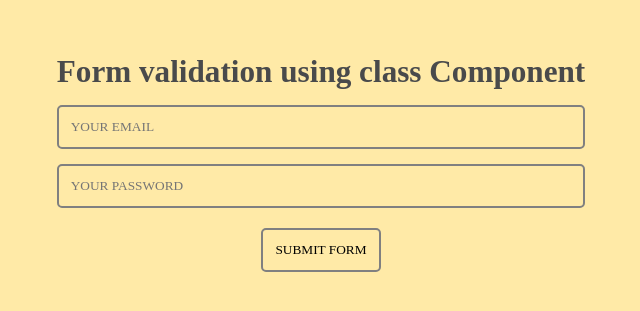
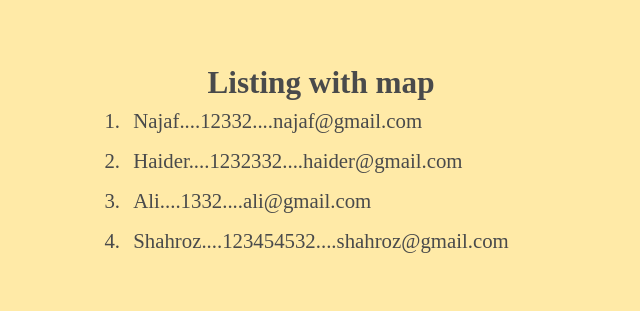
Before and after one commit to Najafkhan256/React, a React (Create React App) app: page / in a window 1280 px wide. Shown: the part 117-428 px from the top of the page, without its empty margins (319-959 px from the left). Built offline with nearby package versions, Linux system fonts and the light colour scheme.

Commit message:
listing with map in class component

```diff
--- a/src/App.js
+++ b/src/App.js
@@ -1,5 +1,6 @@
 import "./App.css";
-import ValidationOne from "./components/FormValidation/ValidationOne";
+import ListingWithMap from "./components/ListingWithMap/ListingWithMap";
+// import ValidationOne from "./components/FormValidation/ValidationOne";
 // import FormsVTwo from "./components/FormsHandling/FormsVTwo";
 // import Forms from "./components/FormsHandling/Forms";
 // import UseEffectHook from "./components/Hooks/UseEffectHook";
@@ -70,8 +71,9 @@ function App() {
       <UseEffectHook />
       <Forms />
       <FormsVTwo />
+      <ValidationOne />
       */}
-      <ValidationOne />
+      <ListingWithMap />
     </div>
   );
 }
--- /dev/null
+++ b/src/Components/ListingWithMap/ListingWithMap.jsx
@@ -0,0 +1,61 @@
+import React, { Component } from "react";
+
+// const data = [
+//   {
+//     id: 1,
+//     name: "list One",
+//   },
+//   {
+//     id: 2,
+//     name: "list Two",
+//   },
+//   {
+//     id: 3,
+//     name: "list Three",
+//   },
+//   {
+//     id: 4,
+//     name: "list Four",
+//   },
+//   {
+//     id: 5,
+//     name: "list Five",
+//   },
+// ];
+
+export default class ListingWithMap extends Component {
+  constructor() {
+    super();
+    this.state = {
+      data: [
+        { id: 1, name: "Najaf", phone: "12332", email: "najaf@gmail.com" },
+        { id: 2, name: "Haider", phone: "1232332", email: "haider@gmail.com" },
+        { id: 3, name: "Ali", phone: "1332", email: "ali@gmail.com" },
+        {
+          id: 4,
+          name: "Shahroz",
+          phone: "123454532",
+          email: "shahroz@gmail.com",
+        },
+      ],
+    };
+  }
+  render() {
+    return (
+      <div>
+        <h2>Listing with map</h2>
+        <ol>
+          {this.state.data?.map(({ id, name, phone, email }) => {
+            return (
+              <li key={id}>
+                {name}....
+                {phone}....
+                {email}
+              </li>
+            );
+          })}
+        </ol>
+      </div>
+    );
+  }
+}
```
